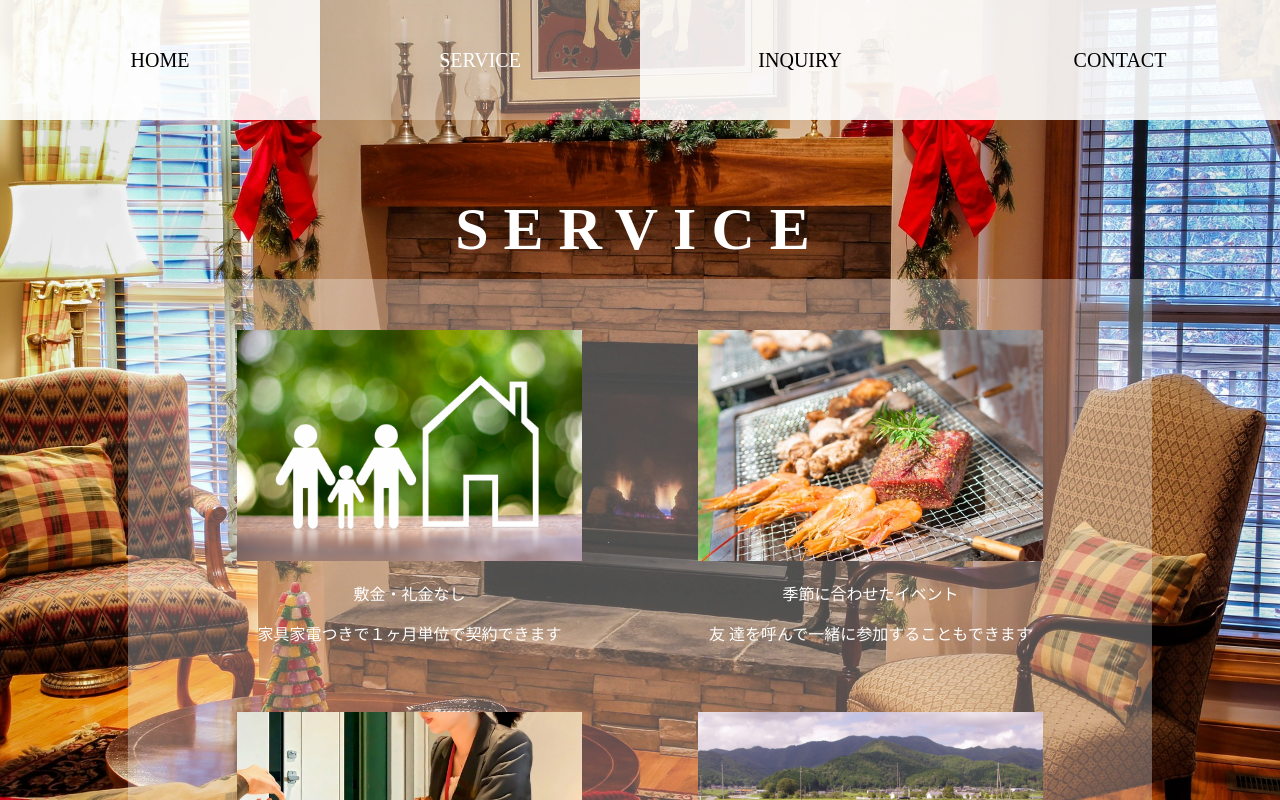
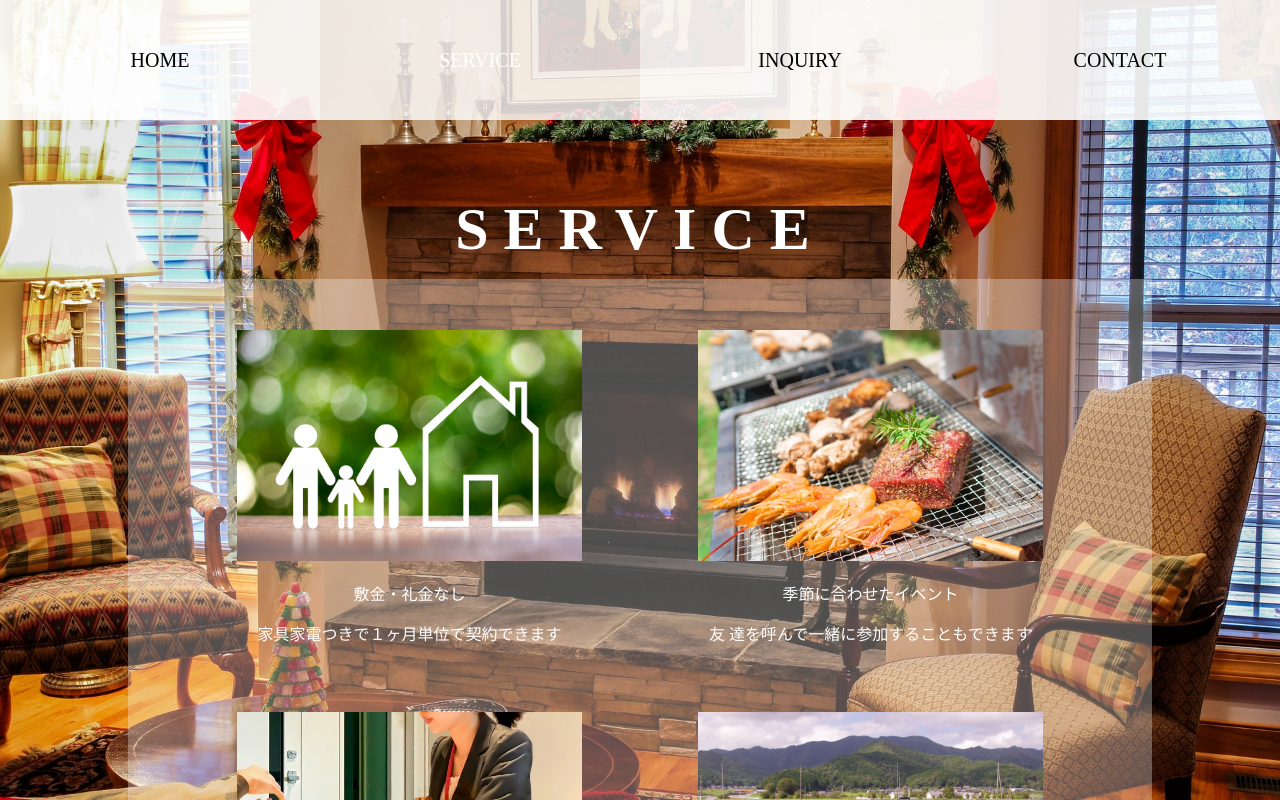
Before and after one commit to TakumaGitHub/TakumaGitHub.github.io, a plain HTML site: page service.html in a window 1280 px wide. In both pictures the pointer is over the link "SERVICE". Shown: the top 800 px of the page. Drawn offline with Linux system fonts and the light colour scheme.

Commit message:
Update service.css

```diff
--- a/service.css
+++ b/service.css
@@ -3,14 +3,12 @@
 
 .service:hover{
   color:white;
-  background-color:rgba(255, 255, 255, 0.3);
+  background-color:rgba(255, 255, 255, 0.8);
 }
 
 main{
   height:100%;
   padding:150px 10% 10% 10%;
-  /*background-image:url(kitchen.jpg);
-  background-size:cover;*/
   color:white;
   text-align:center;
 }
```
